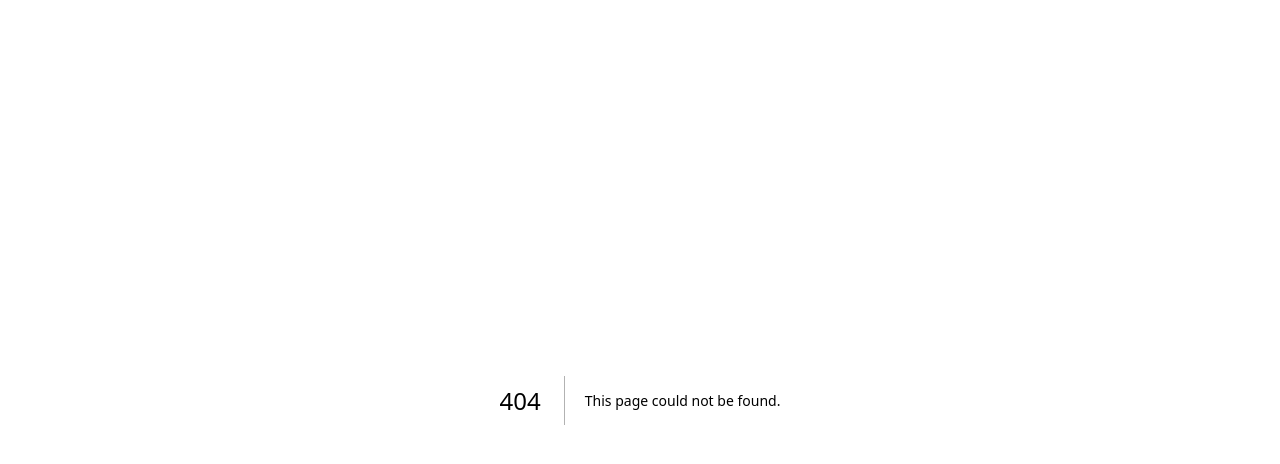
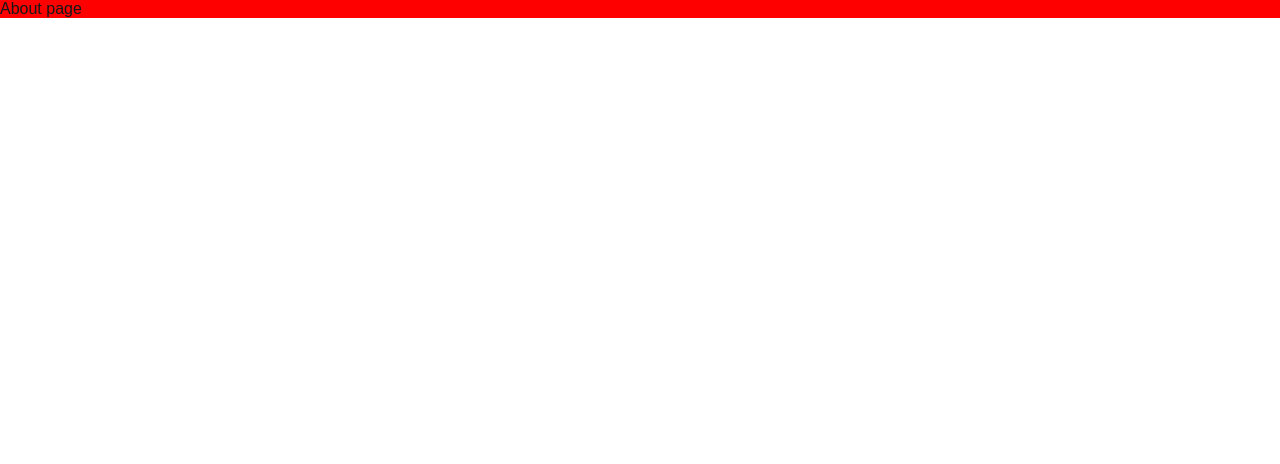
Before and after one commit to snieda26/my-tube, a Next.js app: page /about in a window 1280 px wide. Before the commit this address had no page. Shown: the top 464 px of the page. Built offline with nearby package versions, Linux system fonts and the light colour scheme.

Commit message:
Lesson 2

```diff
--- /dev/null
+++ b/src/app/about/layout.tsx
@@ -0,0 +1,7 @@
+export default function RootLayout({
+  children,
+}: Readonly<{
+  children: React.ReactNode;
+}>) {
+  return <div style={{ background: 'red' }}>{children}</div>;
+}
--- /dev/null
+++ b/src/app/about/page.tsx
@@ -0,0 +1,3 @@
+export default function About() {
+  return <div>About page</div>;
+}
--- /dev/null
+++ b/src/app/channels/[channelId]/page.tsx
@@ -0,0 +1,3 @@
+export default function Channel() {
+  return <div>Channel page</div>;
+}
```
Also changed, not shown: src/app/docs/[[...slug]]/page.tsx (added, +11 -0 lines), src/app/page.tsx (+6 -6 lines).
